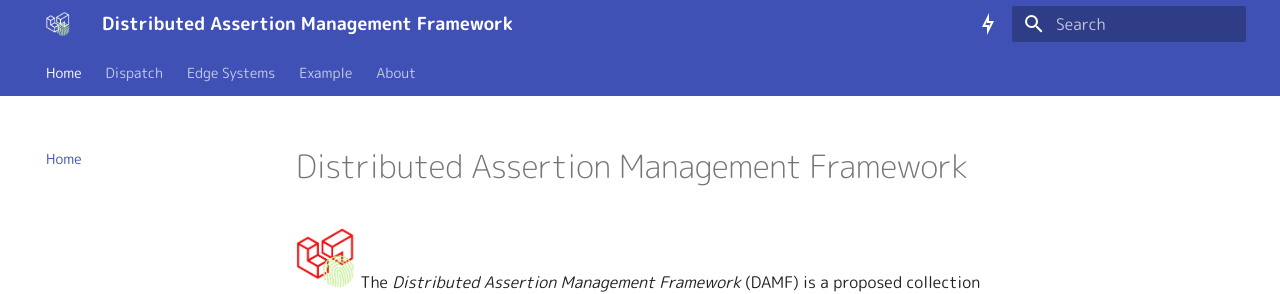
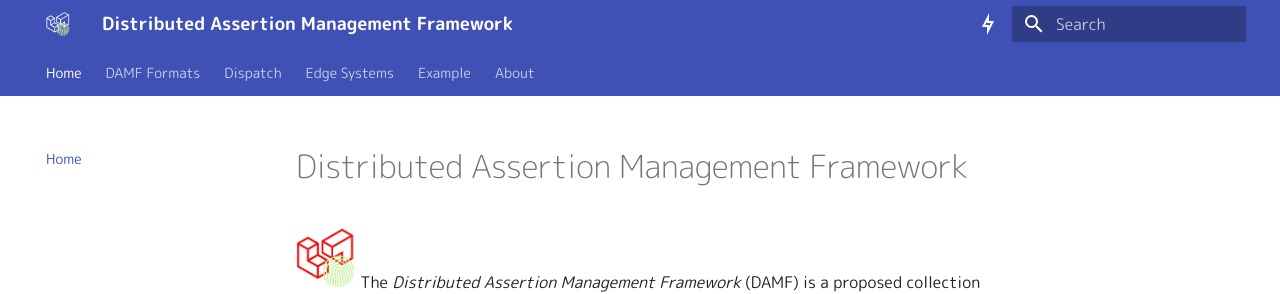
Before and after one commit to distributed-assertions/distributed-assertions.github.io, an MkDocs documentation site: the page built from docs/index.md, in a window 1280 px wide and 1032 px high. Shown: the top 294 px of the window. Built offline with MkDocs 1.6.1 and Material for MkDocs 9.7.7, drawn with Linux system fonts in a browser that asks for light colours.

Commit message:
adding a page for DAMF formats?

```diff
--- a/mkdocs.yml
+++ b/mkdocs.yml
@@ -1,6 +1,7 @@
 site_name: Distributed Assertion Management Framework
 nav:
     - Home: 'index.md'
+    - DAMF Formats: 'damf-formats.md'
     - Dispatch: 'dispatch.md'
     - 'Edge Systems':
         - 'Abella DAMF': 'abella.md'
```
Also changed, not shown: docs/damf-formats.md (added, +1 -0 lines).
